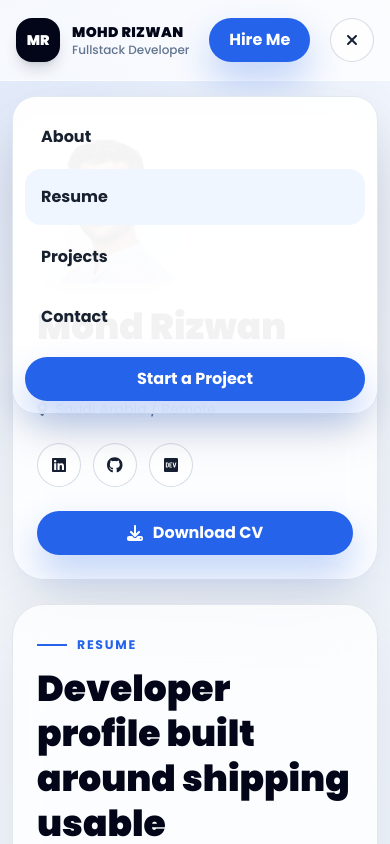
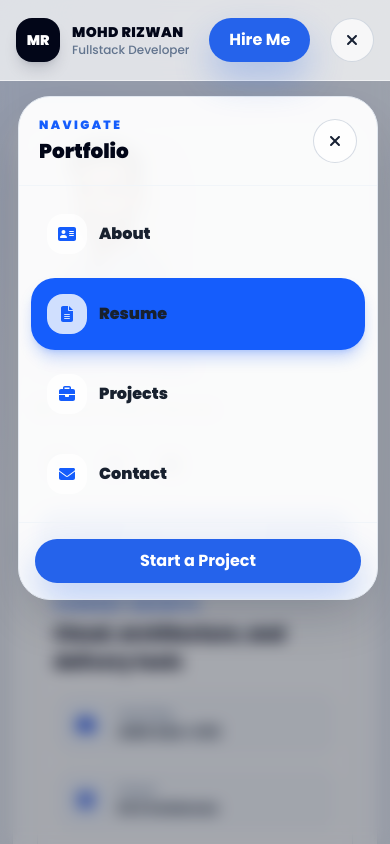
Before and after one commit to Codacad/personal-portfolio, a React (Vite) app: page /resume in a window 390 px wide. Both pictures are taken after a click on the button "Open navigation". Shown: the top 844 px of the page. Built offline with nearby package versions, Linux system fonts and the light colour scheme.

Commit message:
Polish mobile nav and resume content

```diff
--- a/src/App.jsx
+++ b/src/App.jsx
@@ -6,11 +6,13 @@ import About from "./pages/About";
 import Projects from "./pages/Projects";
 import Contact from "./pages/Contact";
 import Resume from "./pages/Resume";
+import MobileMenus from "./components/MobileMenus";
 
 function App() {
   return (
     <div className="site-shell">
       <Navbar />
+      <MobileMenus />
       <main>
         <Routes>
           <Route path="/" element={<About />} />
--- a/src/components/MobileMenus.jsx
+++ b/src/components/MobileMenus.jsx
@@ -1,51 +1,93 @@
 import React from "react";
 import { useSelector, useDispatch } from "react-redux";
 import { NavLink } from "react-router-dom";
-import "../css/MobileMenu.css";
-import { toggleMobileMenu } from "../state/slices/mobileMenuSlice";
+import { FontAwesomeIcon } from "@fortawesome/react-fontawesome";
+import {
+  faAddressCard,
+  faBriefcase,
+  faEnvelope,
+  faFileLines,
+  faXmark,
+} from "@fortawesome/free-solid-svg-icons";
+import { closeMobileMenu } from "../state/slices/mobileMenuSlice";
+
+const menuItems = [
+  { label: "About", path: "/", icon: faAddressCard },
+  { label: "Resume", path: "/resume", icon: faFileLines },
+  { label: "Projects", path: "/projects", icon: faBriefcase },
+  { label: "Contact", path: "/contact", icon: faEnvelope },
+];
+
 const MobileMenus = () => {
   const dispatch = useDispatch();
   const { open } = useSelector((state) => state.mobileMenu);
+
   return (
     <div
-      className={`mobile-menus max-md:block hidden ${
-        open ? "collapse-mobile-menu" : ""
+      className={`fixed inset-0 z-40 md:hidden ${
+        open ? "pointer-events-auto" : "pointer-events-none"
       }`}
+      aria-hidden={!open}
     >
-      <ul className="relative p-8 flex flex-col gap-6 justify-center items-center font-bold text-xl">
-        <li onClick={() => dispatch(toggleMobileMenu(!open))}>
-          <NavLink
-            to="/"
-            className={({ isActive }) => `${isActive ? "text-blue-600" : ""}`}
+      <button
+        type="button"
+        aria-label="Close navigation"
+        className={`absolute inset-0 bg-slate-950/35 backdrop-blur-sm transition-opacity ${
+          open ? "opacity-100" : "opacity-0"
+        }`}
+        onClick={() => dispatch(closeMobileMenu())}
+      />
+
+      <aside
+        className={`absolute right-3 top-24 flex max-h-[calc(100vh-112px)] w-[min(360px,calc(100%-24px))] flex-col overflow-hidden rounded-[2rem] border border-slate-200 bg-white/95 shadow-2xl shadow-slate-900/20 transition duration-300 ${
+          open ? "translate-x-0 opacity-100" : "translate-x-[110%] opacity-0"
+        }`}
+      >
+        <div className="flex items-center justify-between border-b border-slate-100 p-5">
+          <div>
+            <p className="text-xs font-black uppercase tracking-[0.2em] text-blue-600">
+              Navigate
+            </p>
+            <h2 className="mt-1 text-xl font-black text-slate-950">Portfolio</h2>
+          </div>
+          <button
+            className="icon-button"
+            type="button"
+            aria-label="Close menu"
+            onClick={() => dispatch(closeMobileMenu())}
           >
-            About Me
-          </NavLink>
-        </li>
-        <li onClick={() => dispatch(toggleMobileMenu(!open))}>
-          <NavLink
-            to="/resume"
-            className={({ isActive }) => `${isActive ? "text-blue-600" : ""}`}
-          >
-            Resume
-          </NavLink>
-        </li>
-        <li onClick={() => dispatch(toggleMobileMenu(!open))}>
-          <NavLink
-            to="/projects"
-            className={({ isActive }) => `${isActive ? "text-blue-600" : ""}`}
-          >
-            Projects
-          </NavLink>
-        </li>
-        <li onClick={() => dispatch(toggleMobileMenu(!open))}>
-          <NavLink
-            to="/contact"
-            className={({ isActive }) => `${isActive ? "text-blue-600" : ""}`}
-          >
-            Contact
-          </NavLink>
-        </li>
-      </ul>
+            <FontAwesomeIcon icon={faXmark} />
+          </button>
+        </div>
+
+        <nav className="grid gap-2 p-3">
+          {menuItems.map((item) => (
+            <NavLink
+              key={item.path}
+              to={item.path}
+              onClick={() => dispatch(closeMobileMenu())}
+              className={({ isActive }) =>
+                `flex items-center gap-3 rounded-3xl px-4 py-4 text-base font-black transition ${
+                  isActive
+                    ? "bg-blue-600 text-white shadow-lg shadow-blue-600/25"
+                    : "text-slate-700 hover:bg-blue-50 hover:text-blue-700"
+                }`
+              }
+            >
+              <span className="grid h-10 w-10 place-items-center rounded-2xl bg-white/80 text-blue-600">
+                <FontAwesomeIcon icon={item.icon} />
+              </span>
+              {item.label}
+            </NavLink>
+          ))}
+        </nav>
+
+        <div className="mt-auto border-t border-slate-100 p-4">
+          <a className="primary-button w-full" href="mailto:iam@rizwanansari.in">
+            Start a Project
+          </a>
+        </div>
+      </aside>
     </div>
   );
 };
--- a/src/components/Navbar.jsx
+++ b/src/components/Navbar.jsx
@@ -1,7 +1,9 @@
 import { NavLink } from "react-router-dom";
-import { useEffect, useState } from "react";
+import { useEffect } from "react";
+import { useDispatch, useSelector } from "react-redux";
 import { FontAwesomeIcon } from "@fortawesome/react-fontawesome";
 import { faBarsStaggered, faXmark } from "@fortawesome/free-solid-svg-icons";
+import { closeMobileMenu, toggleMobileMenu } from "../state/slices/mobileMenuSlice";
 
 const navItems = [
   { label: "About", path: "/" },
@@ -11,7 +13,8 @@ const navItems = [
 ];
 
 const Navbar = () => {
-  const [open, setOpen] = useState(false);
+  const dispatch = useDispatch();
+  const { open } = useSelector((state) => state.mobileMenu);
 
   useEffect(() => {
     document.body.style.overflow = open ? "hidden" : "";
@@ -30,7 +33,11 @@ const Navbar = () => {
   return (
     <header className="fixed inset-x-0 top-0 z-50 border-b border-white/50 bg-white/70 backdrop-blur-2xl">
       <nav className="mx-auto flex h-20 w-[min(1180px,calc(100%_-_32px))] items-center justify-between">
-        <NavLink to="/" className="group flex items-center gap-3" onClick={() => setOpen(false)}>
+        <NavLink
+          to="/"
+          className="group flex items-center gap-3"
+          onClick={() => dispatch(closeMobileMenu())}
+        >
           <span className="grid h-11 w-11 place-items-center rounded-2xl bg-slate-950 text-sm font-black text-white shadow-lg shadow-slate-900/15">
             MR
           </span>
@@ -62,35 +69,12 @@ const Navbar = () => {
           className="icon-button md:hidden"
           type="button"
           aria-label={open ? "Close navigation" : "Open navigation"}
-          onClick={() => setOpen((current) => !current)}
+          aria-expanded={open}
+          onClick={() => dispatch(toggleMobileMenu())}
         >
           <FontAwesomeIcon icon={open ? faXmark : faBarsStaggered} />
         </button>
       </nav>
-
-      <div
-        className={`md:hidden ${
-          open ? "pointer-events-auto opacity-100" : "pointer-events-none opacity-0"
-        } fixed inset-x-3 top-24 rounded-3xl border border-slate-200 bg-white/95 p-3 shadow-2xl shadow-slate-900/15 transition`}
-      >
-        {navItems.map((item) => (
-          <NavLink
-            key={item.path}
-            to={item.path}
-            className={({ isActive }) =>
-              `mb-1 flex rounded-2xl px-4 py-4 text-base font-bold ${
-                isActive ? "bg-blue-50 text-blue-700" : "text-slate-700"
-              }`
-            }
-            onClick={() => setOpen(false)}
-          >
-            {item.label}
-          </NavLink>
-        ))}
-        <a className="primary-button mt-2 w-full" href="mailto:iam@rizwanansari.in">
-          Start a Project
-        </a>
-      </div>
     </header>
   );
 };
--- a/src/pages/About.jsx
+++ b/src/pages/About.jsx
@@ -13,6 +13,7 @@ import {
   faCode,
   faDatabase,
   faLayerGroup,
+  faLocationDot,
   faRocket,
   faShieldHalved,
 } from "@fortawesome/free-solid-svg-icons";
@@ -53,7 +54,7 @@ const stack = [
 ];
 
 const stats = [
-  { value: "5+", label: "Years building" },
+  { value: "7+", label: "Years building" },
   { value: "17", label: "Featured projects" },
   { value: "MERN", label: "Core stack" },
 ];
@@ -68,7 +69,7 @@ const About = () => {
           transition={{ duration: 0.55 }}
           className="space-y-8"
         >
-          <div className="section-eyebrow">Portfolio v2</div>
+          <div className="section-eyebrow">Portfolio</div>
           <div className="space-y-5">
             <h1 className="max-w-4xl text-5xl font-black leading-tight text-slate-950 sm:text-6xl lg:text-7xl">
               I build useful web products with{" "}
@@ -105,14 +106,14 @@ const About = () => {
           </div>
         </motion.div>
 
-        <motion.div
+        <motion.aside
           initial={{ opacity: 0, scale: 0.96 }}
           animate={{ opacity: 1, scale: 1 }}
           transition={{ duration: 0.65, delay: 0.1 }}
-          className="glass-panel noise-panel rounded-[2rem] p-4 sm:p-6"
+          className="glass-panel noise-panel mx-auto w-full max-w-[620px] rounded-[2rem] p-3 sm:p-5 lg:mx-0"
         >
-          <div className="relative z-10 overflow-hidden rounded-[1.5rem] bg-slate-950 p-4 text-white sm:p-6">
-            <div className="flex items-center justify-between gap-4">
+          <div className="relative z-10 overflow-hidden rounded-[1.5rem] bg-slate-950 text-white">
+            <div className="flex flex-wrap items-center justify-between gap-3 border-b border-white/10 px-4 py-4 sm:px-5">
               <div className="flex items-center gap-2">
                 <span className="h-3 w-3 rounded-full bg-red-400"></span>
                 <span className="h-3 w-3 rounded-full bg-amber-300"></span>
@@ -123,24 +124,50 @@ const About = () => {
               </span>
             </div>
 
-            <div className="mt-8 grid gap-5 sm:grid-cols-[0.82fr_1.18fr]">
+            <div className="grid gap-0 md:grid-cols-[0.9fr_1.1fr]">
+              <div className="relative min-h-[320px] md:min-h-[460px]">
                 <img
                   src={MyPic}
                   alt="Mohd Rizwan"
-                className="h-72 w-full rounded-3xl object-cover object-top sm:h-full"
+                  className="absolute inset-0 h-full w-full object-cover object-top"
                 />
-              <div className="flex min-h-[320px] flex-col justify-between rounded-3xl border border-white/10 bg-white/5 p-5">
+                <div className="absolute inset-x-0 bottom-0 bg-gradient-to-t from-slate-950 via-slate-950/55 to-transparent p-5">
+                  <span className="inline-flex items-center rounded-full bg-emerald-400 px-3 py-1 text-xs font-black text-emerald-950">
+                    Open to work
+                  </span>
+                </div>
+              </div>
+
+              <div className="flex min-h-[360px] flex-col justify-between p-5 sm:p-6">
                 <div>
                   <p className="text-sm text-slate-400">const developer =</p>
-                  <h2 className="mt-2 text-3xl font-black">Mohd Rizwan</h2>
+                  <h2 className="mt-2 text-3xl font-black leading-tight sm:text-4xl">
+                    Mohd Rizwan
+                  </h2>
                   <p className="mt-4 leading-7 text-slate-300">
                     MERN stack developer turning ideas into clean, responsive,
                     production-ready web experiences.
                   </p>
                 </div>
-                <div className="mt-8 flex flex-wrap gap-2">
+
+                <div className="mt-8 space-y-5">
+                  <div className="grid gap-3 text-sm">
+                    <div className="flex items-center gap-3 rounded-2xl bg-white/7 px-4 py-3">
+                      <FontAwesomeIcon className="text-blue-300" icon={faLocationDot} />
+                      <span>Saudi Arabia / Remote</span>
+                    </div>
+                    <div className="flex items-center gap-3 rounded-2xl bg-white/7 px-4 py-3">
+                      <FontAwesomeIcon className="text-blue-300" icon={faRocket} />
+                      <span>Frontend, backend, APIs, deployment</span>
+                    </div>
+                  </div>
+
+                  <div className="flex flex-wrap gap-2">
                     {stack.slice(0, 6).map((item) => (
-                    <span key={item} className="rounded-full bg-white/10 px-3 py-2 text-xs font-bold">
+                      <span
+                        key={item}
+                        className="rounded-full bg-white/10 px-3 py-2 text-xs font-bold"
+                      >
                         {item}
                       </span>
                     ))}
@@ -148,7 +175,8 @@ const About = () => {
                 </div>
               </div>
             </div>
-        </motion.div>
+          </div>
+        </motion.aside>
       </section>
 
       <section className="section-gap">
--- a/src/pages/Resume.jsx
+++ b/src/pages/Resume.jsx
@@ -5,9 +5,13 @@ import { FontAwesomeIcon } from "@fortawesome/react-fontawesome";
 import { faLinkedin, faDev, faGithub } from "@fortawesome/free-brands-svg-icons";
 import {
   faBriefcase,
+  faCloud,
+  faCodeBranch,
   faDownload,
   faGraduationCap,
+  faKey,
   faLocationDot,
+  faServer,
 } from "@fortawesome/free-solid-svg-icons";
 
 const frontendSkillList = [
@@ -22,11 +26,37 @@ const backendSkillList = [
   { skill: "NodeJS", frequency: 78 },
   { skill: "Express", frequency: 82 },
   { skill: "MongoDB", frequency: 72 },
+  { skill: "Redis", frequency: 58 },
   { skill: "RESTful APIs", frequency: 80 },
+  { skill: "JWT Auth", frequency: 74 },
   { skill: "Deployment", frequency: 76 },
 ];
 
+const cloudWorkflowSkillList = [
+  { skill: "AWS SAA-C03", frequency: 52 },
+  { skill: "EC2 Instances", frequency: 64 },
+  { skill: "Monorepo Structure", frequency: 68 },
+  { skill: "PNPM Workspaces", frequency: 62 },
+  { skill: "CI/CD", frequency: 60 },
+];
+
+const profileFocus = [
+  { label: "Learning", value: "AWS SAA-C03", icon: faCloud },
+  { label: "Cloud", value: "EC2 instances", icon: faServer },
+  { label: "Architecture", value: "Monorepos", icon: faCodeBranch },
+  { label: "Auth", value: "JWT flows", icon: faKey },
+];
+
 const timeline = [
+  {
+    type: "Cloud Learning",
+    icon: faCloud,
+    period: "2026",
+    title: "AWS Solutions Architect Associate Preparation",
+    subtitle: "AWS SAA-C03 course",
+    detail:
+      "Currently building cloud fundamentals with hands-on learning around EC2 instances, core AWS services, deployment thinking, and architecture patterns.",
+  },
   {
     type: "Experience",
     icon: faBriefcase,
@@ -130,6 +160,43 @@ const Resume = () => {
             <FontAwesomeIcon icon={faDownload} />
             Download CV
           </a>
+
+          <div className="mt-6 rounded-3xl border border-slate-200/70 bg-white/70 p-4">
+            <p className="text-xs font-black uppercase tracking-[0.18em] text-blue-600">
+              Current Growth
+            </p>
+            <h2 className="mt-2 text-lg font-black text-slate-950">
+              Cloud, architecture, and delivery tools
+            </h2>
+            <div className="mt-4 grid gap-3">
+              {profileFocus.map((item) => (
+                <div key={item.value} className="flex items-center gap-3 rounded-2xl bg-slate-50 p-3">
+                  <span className="grid h-10 w-10 place-items-center rounded-2xl bg-blue-50 text-blue-700">
+                    <FontAwesomeIcon icon={item.icon} />
+                  </span>
+                  <span>
+                    <span className="block text-xs font-bold text-slate-400">
+                      {item.label}
+                    </span>
+                    <strong className="block text-sm text-slate-800">{item.value}</strong>
+                  </span>
+                </div>
+              ))}
+            </div>
+          </div>
+
+          <div className="mt-4 rounded-3xl bg-slate-950 p-4 text-white">
+            <p className="text-xs font-black uppercase tracking-[0.18em] text-blue-300">
+              Also Working With
+            </p>
+            <div className="mt-4 flex flex-wrap gap-2">
+              {["Redis", "PNPM", "JWT", "CI/CD", "Monorepo"].map((tool) => (
+                <span key={tool} className="rounded-full bg-white/10 px-3 py-2 text-xs font-black">
+                  {tool}
+                </span>
+              ))}
+            </div>
+          </div>
         </aside>
 
         <div className="space-y-8">
@@ -141,11 +208,12 @@ const Resume = () => {
             <p className="mt-5 leading-8 text-slate-600">
               Experienced frontend and fullstack developer with hands-on work in
               React, JavaScript, Node.js, Express, MongoDB, Tailwind CSS, Git,
-              responsive design, authentication, REST APIs, and deployment.
+              responsive design, authentication, REST APIs, Redis, JWT, CI/CD,
+              PNPM workflows, monorepo structures, and AWS fundamentals.
             </p>
           </section>
 
-          <section className="grid gap-5 lg:grid-cols-2">
+          <section className="grid gap-5 xl:grid-cols-3">
             <div className="glass-panel rounded-3xl p-6">
               <h3 className="mb-6 text-2xl font-black text-slate-950">Frontend</h3>
               <div className="space-y-5">
@@ -158,6 +226,16 @@ const Resume = () => {
               <h3 className="mb-6 text-2xl font-black text-slate-950">Backend</h3>
               <div className="space-y-5">
                 {backendSkillList.map((item) => (
+                  <SkillBar key={item.skill} item={item} />
+                ))}
+              </div>
+            </div>
+            <div className="glass-panel rounded-3xl p-6">
+              <h3 className="mb-6 text-2xl font-black text-slate-950">
+                Cloud & Workflow
+              </h3>
+              <div className="space-y-5">
+                {cloudWorkflowSkillList.map((item) => (
                   <SkillBar key={item.skill} item={item} />
                 ))}
               </div>
--- a/src/state/slices/mobileMenuSlice.js
+++ b/src/state/slices/mobileMenuSlice.js
@@ -7,10 +7,13 @@ const mobileMenuSlice = createSlice({
   },
   reducers: {
     toggleMobileMenu(state) {
-      state.open = !state.open
+      state.open = !state.open;
+    },
+    closeMobileMenu(state) {
+      state.open = false;
     },
   },
 });
 
-export const { toggleMobileMenu } = mobileMenuSlice.actions;
+export const { closeMobileMenu, toggleMobileMenu } = mobileMenuSlice.actions;
 export default mobileMenuSlice.reducer;
```
Lines whose indentation alone changed are shown as unchanged.
